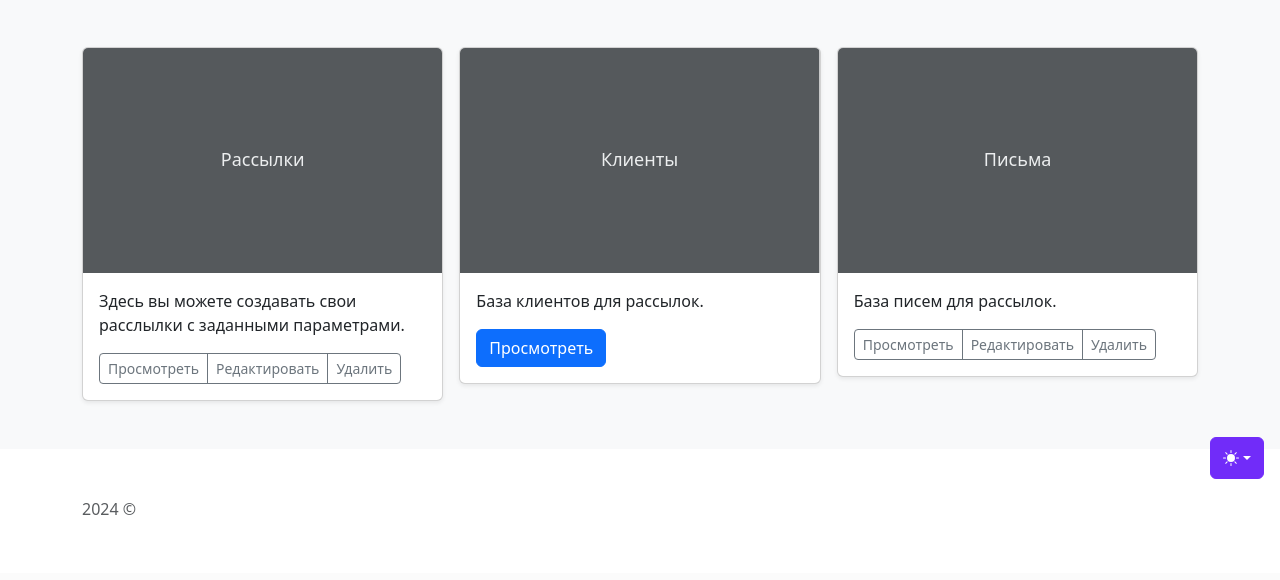
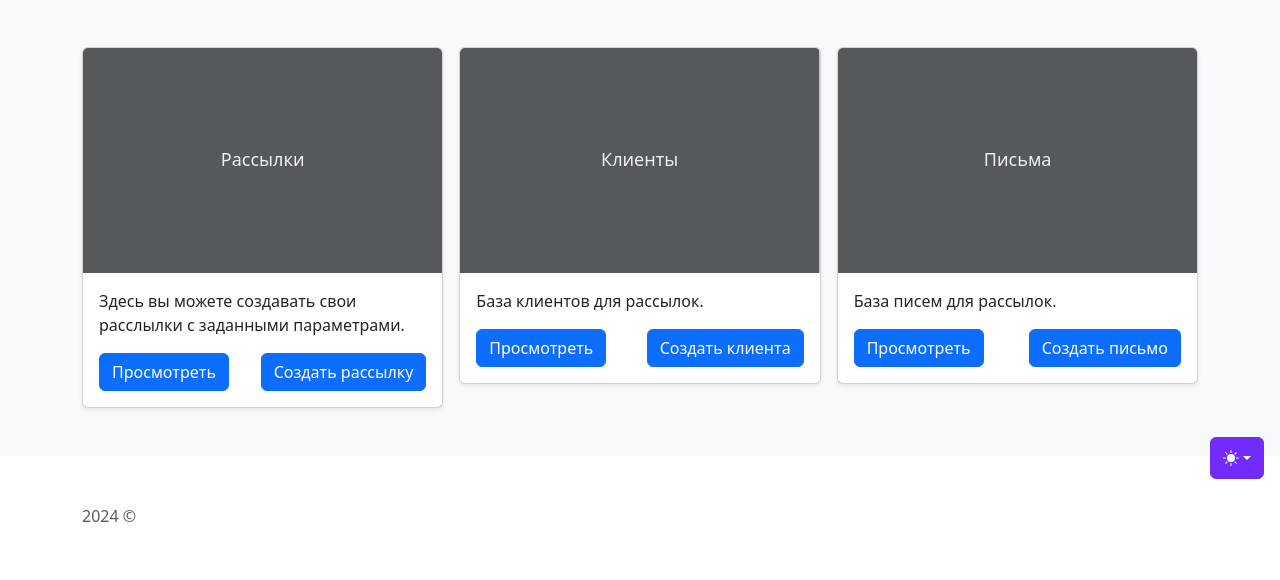
Before and after one commit to valyaplotnikova/mailing_servis, a Django app: page / in a window 1280 px wide. Shown: the part 305-885 px from the top of the page. Before the commit the page ends 820 px from the top, so only its background shows below. Run offline with Django 5.2, Linux system fonts and the light colour scheme; some libraries are stand-ins or nearby versions.

Commit message:
update menu and home html

```diff
--- a/mailing/templates/mailing/home.html
+++ b/mailing/templates/mailing/home.html
@@ -28,11 +28,10 @@
                         <div class="card-body">
                             <p class="card-text">Здесь вы можете создавать свои расслылки с заданными параметрами.</p>
                             <div class="d-flex justify-content-between align-items-center">
-                                <div class="btn-group">
-                                    <button type="button" class="btn btn-sm btn-outline-secondary">Просмотреть</button>
-                                    <button type="button" class="btn btn-sm btn-outline-secondary">Редактировать</button>
-                                  <button type="button" class="btn btn-sm btn-outline-secondary">Удалить</button>
-                                </div>
+
+                                   <a class="btn btn-primary" href="{% url 'mail_list' %}" role="button">Просмотреть</a>
+                                <a class="btn btn-primary" href="{% url 'mail_create' %}" role="button">Создать рассылку</a>
+
 
                             </div>
                         </div>
@@ -49,10 +48,8 @@
                         <div class="card-body">
                             <p class="card-text">База клиентов для рассылок.</p>
                             <div class="d-flex justify-content-between align-items-center">
-                                <div class="btn-group">
-                                    <a class="btn btn-primary" href="{% url 'client_list' %}" role="button">Просмотреть</a>
-
-                                </div>
+                                <a class="btn btn-primary" href="{% url 'client_list' %}" role="button">Просмотреть</a>
+                                <a class="btn btn-primary" href="{% url 'client_create' %}" role="button">Создать клиента</a>
 
                             </div>
                         </div>
@@ -69,11 +66,8 @@
                         <div class="card-body">
                             <p class="card-text">База писем для рассылок.</p>
                             <div class="d-flex justify-content-between align-items-center">
-                                <div class="btn-group">
-                                    <button type="button" class="btn btn-sm btn-outline-secondary">Просмотреть</button>
-                                    <button type="button" class="btn btn-sm btn-outline-secondary">Редактировать</button>
-                                  <button type="button" class="btn btn-sm btn-outline-secondary">Удалить</button>
-                                </div>
+                                <a class="btn btn-primary" href="{% url 'message_list' %}" role="button">Просмотреть</a>
+                                <a class="btn btn-primary" href="{% url 'message_create' %}" role="button">Создать письмо</a>
 
                             </div>
                         </div>
--- a/mailing/templates/mailing/includes/inc_menu.html
+++ b/mailing/templates/mailing/includes/inc_menu.html
@@ -9,9 +9,10 @@
                 <div class="col-sm-4 offset-md-1 py-4">
                     <h4>Меню</h4>
                     <ul class="list-unstyled">
-                        <li><a href="" class="text-white">Рассылки</a></li>
+                        <li><a href="{% url 'home' %}" class="text-white">Главная</a></li>
+                        <li><a href="{% url 'mail_list' %}" class="text-white">Рассылки</a></li>
                         <li><a href="{% url 'client_list' %}" class="text-white">Клиенты</a></li>
-                        <li><a href="#" class="text-white">Письма</a></li>
+                        <li><a href="{% url 'message_list' %}" class="text-white">Письма</a></li>
                     </ul>
                 </div>
             </div>
```
